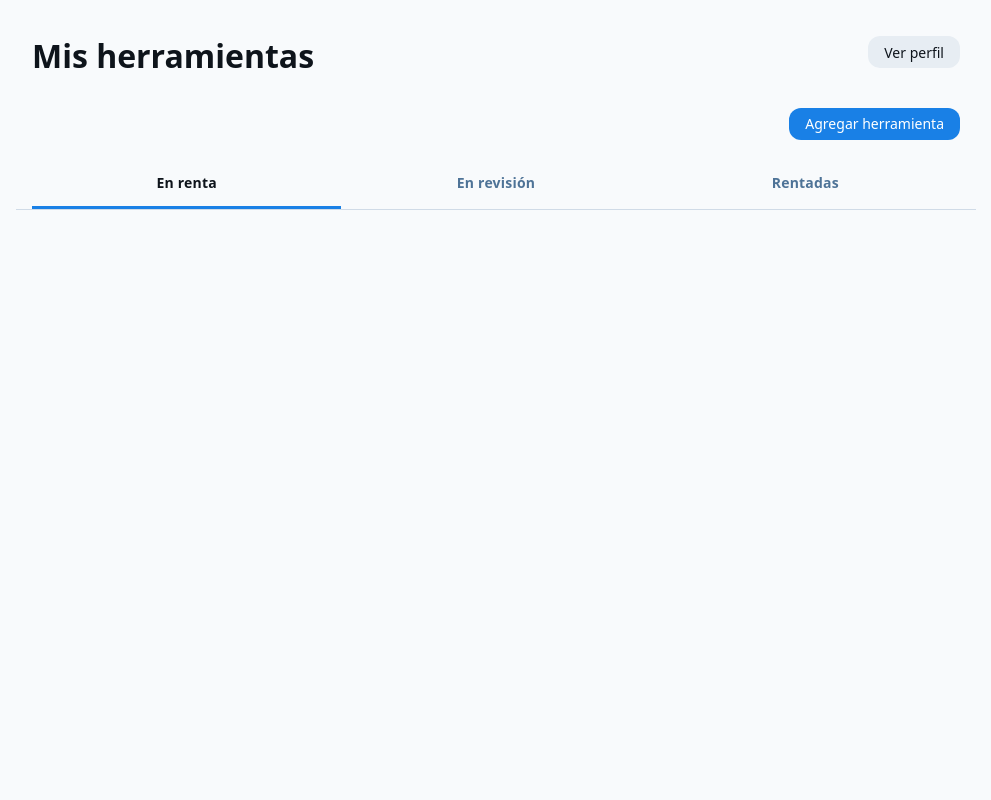
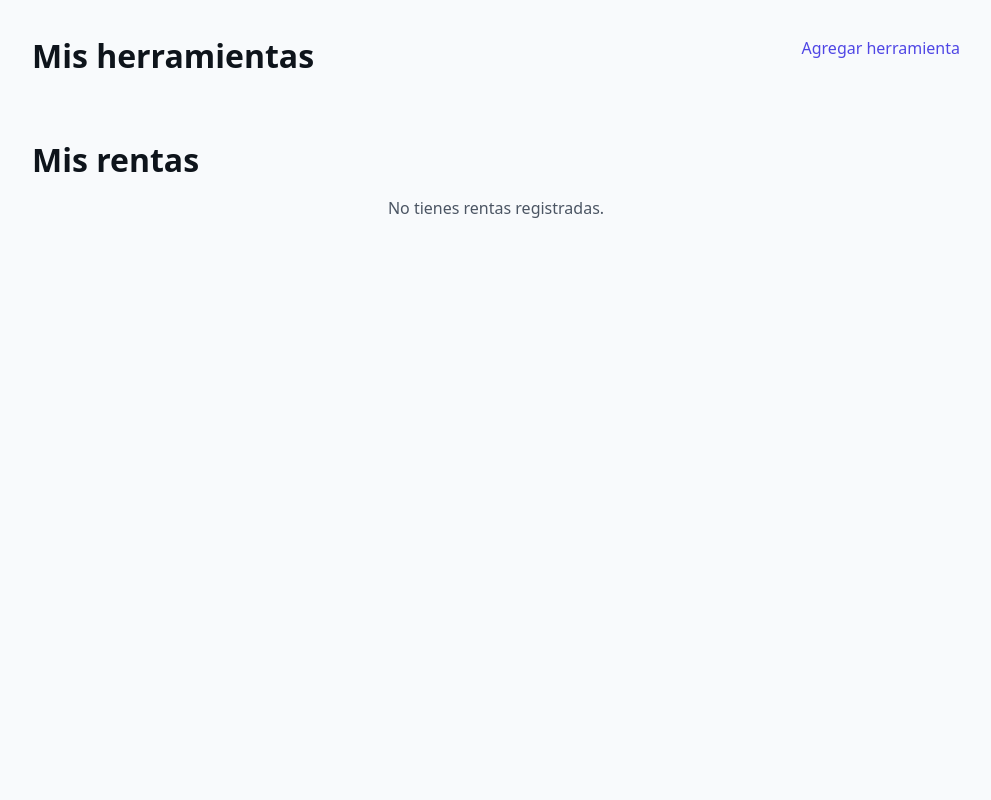
Before and after one commit to metodosformalesds/t1_mfds_2024, a Django app: template rent_fast/tools/templates/arrendadores/arrendador_home.html in a window 1280 px wide. Shown: the part 60-860 px from the top of the page, without its empty margins (144-1135 px from the left). Run offline with Django 5.2, Linux system fonts and the light colour scheme; the template is opened without the code that fills it, so the values that code supplies are empty; some libraries are stand-ins or nearby versions.

Commit message:
Historial de rentas

```diff
--- a/rent_fast/tools/templates/arrendadores/arrendador_home.html
+++ b/rent_fast/tools/templates/arrendadores/arrendador_home.html
@@ -3,43 +3,16 @@
 {% block content %}
 <div class="group/design-root relative flex size-full min-h-screen flex-col overflow-x-hidden bg-slate-50" style='font-family: "Work Sans", "Noto Sans", sans-serif;'>
     <div class="layout-container flex h-full grow flex-col">
-      <!-- Header -->
 
-      <!-- Contenido principal -->
-      <div class="flex flex-1 justify-center px-40 py-5">
+      <!-- Título de Mis Herramientas y Botón de Agregar Herramienta -->
+      <div class="flex justify-center px-40 py-5">
         <div class="layout-content-container flex max-w-[960px] flex-1 flex-col">
           <div class="flex flex-wrap justify-between gap-3 p-4">
             <p class="tracking-light min-w-72 text-[32px] font-bold leading-tight text-[#0e141b]">Mis herramientas</p>
-            <button class="flex h-8 min-w-[84px] max-w-[480px] cursor-pointer items-center justify-center overflow-hidden rounded-xl bg-[#e7edf3] px-4 text-sm font-medium leading-normal text-[#0e141b]">
-              <span class="truncate">Ver perfil</span>
-            </button>
+            <a href="{% url 'add_tool' %}" class="text-indigo-600 hover:underline">Agregar herramienta</a>
           </div>
 
-          <!-- Botón para agregar herramientas -->
-          <div class="flex justify-end p-4">
-            <a href="{% url 'add_tool' %}">
-              <button class="flex h-8 min-w-[120px] cursor-pointer items-center justify-center rounded-xl bg-[#1980e6] px-4 text-sm font-medium text-white">
-                <span class="truncate">Agregar herramienta</span>
-              </button>
-            </a>
-          </div>
-
-          <!-- Tab de navegación -->
-          <div class="pb-3">
-            <div class="flex justify-between border-b border-[#d0dbe7] px-4">
-              <a class="flex flex-1 flex-col items-center justify-center border-b-[3px] border-b-[#1980e6] pb-[13px] pt-4 text-[#0e141b]" href="#">
-                <p class="text-sm font-bold leading-normal tracking-[0.015em] text-[#0e141b]">En renta</p>
-              </a>
-              <a class="flex flex-1 flex-col items-center justify-center border-b-[3px] border-b-transparent pb-[13px] pt-4 text-[#4e7397]" href="#">
-                <p class="text-sm font-bold leading-normal tracking-[0.015em] text-[#4e7397]">En revisión</p>
-              </a>
-              <a class="flex flex-1 flex-col items-center justify-center border-b-[3px] border-b-transparent pb-[13px] pt-4 text-[#4e7397]" href="#">
-                <p class="text-sm font-bold leading-normal tracking-[0.015em] text-[#4e7397]">Rentadas</p>
-              </a>
-            </div>
-          </div>
-
-          <!-- Mostrar herramientas dinámicamente -->
+          <!-- Mostrar herramientas -->
           {% for tool in tools %}
           <div class="p-4">
             <div class="flex items-stretch justify-between gap-4 rounded-xl">
@@ -49,18 +22,40 @@
                   <p class="text-base font-bold leading-tight text-[#0e141b]">{{ tool.nombre }}</p>
                   <p class="text-sm font-normal leading-normal text-[#4e7397]">${{ tool.costo_dia }}</p>
                 </div>
-                <button class="flex h-8 w-fit min-w-[84px] max-w-[480px] cursor-pointer flex-row-reverse items-center justify-center overflow-hidden rounded-xl bg-[#e7edf3] px-4 text-sm font-medium leading-normal text-[#0e141b]">
-                  <span class="truncate">Editar</span>
-                </button>
+                <a href="#" class="flex h-8 w-fit min-w-[84px] max-w-[480px] items-center justify-center overflow-hidden rounded-xl bg-[#e7edf3] px-4 text-sm font-medium leading-normal text-[#0e141b]">
+                  Editar
+                </a>
               </div>
               <div class="aspect-video w-full flex-1 rounded-xl bg-cover bg-center bg-no-repeat" style='background-image: url("{% if tool.imagenes %}{{ tool.imagenes.url }}{% else %}https://cdn.usegalileo.ai/sdxl10/84ed65ba-6d8e-4158-b97a-6d36dabc415d.png{% endif %}");'></div>
             </div>
           </div>
           {% endfor %}
 
+          <!-- Título de Mis Rentas -->
+          <div class="p-4 mt-8">
+            <p class="tracking-light min-w-72 text-[32px] font-bold leading-tight text-[#0e141b]">Mis rentas</p>
+          </div>
+
+          <!-- Mostrar rentas -->
+          <div class="space-y-4">
+            {% for renta in rentas %}
+            <div class="flex justify-between p-4 border border-gray-300 rounded-lg bg-white">
+              <div>
+                <p class="text-lg font-semibold text-gray-800">Herramienta: {{ renta.herramienta.nombre }}</p>
+                <p class="text-sm text-gray-600">Días de renta: {{ renta.dias_renta }}</p>
+                <p class="text-sm text-gray-600">Fecha de inicio: {{ renta.fecha_inicio }}</p>
+                <p class="text-sm text-gray-600">Fecha de fin: {{ renta.fecha_fin }}</p>
+                <p class="text-sm text-gray-600">Costo total: ${{ renta.costo_total }}</p>
+              </div>
+              <p class="text-sm font-semibold text-gray-700">{{ renta.estado }}</p>
+            </div>
+            {% empty %}
+            <p class="text-center text-gray-600">No tienes rentas registradas.</p>
+            {% endfor %}
+          </div>
+
         </div>
       </div>
     </div>
-  </div>
-</body>
+</div>
 {% endblock %}
```
Also changed, not shown: rent_fast/tools/templates/tools/arrendador_home.html (+29 -26 lines), rent_fast/tools/views.py (+10 -0 lines).
